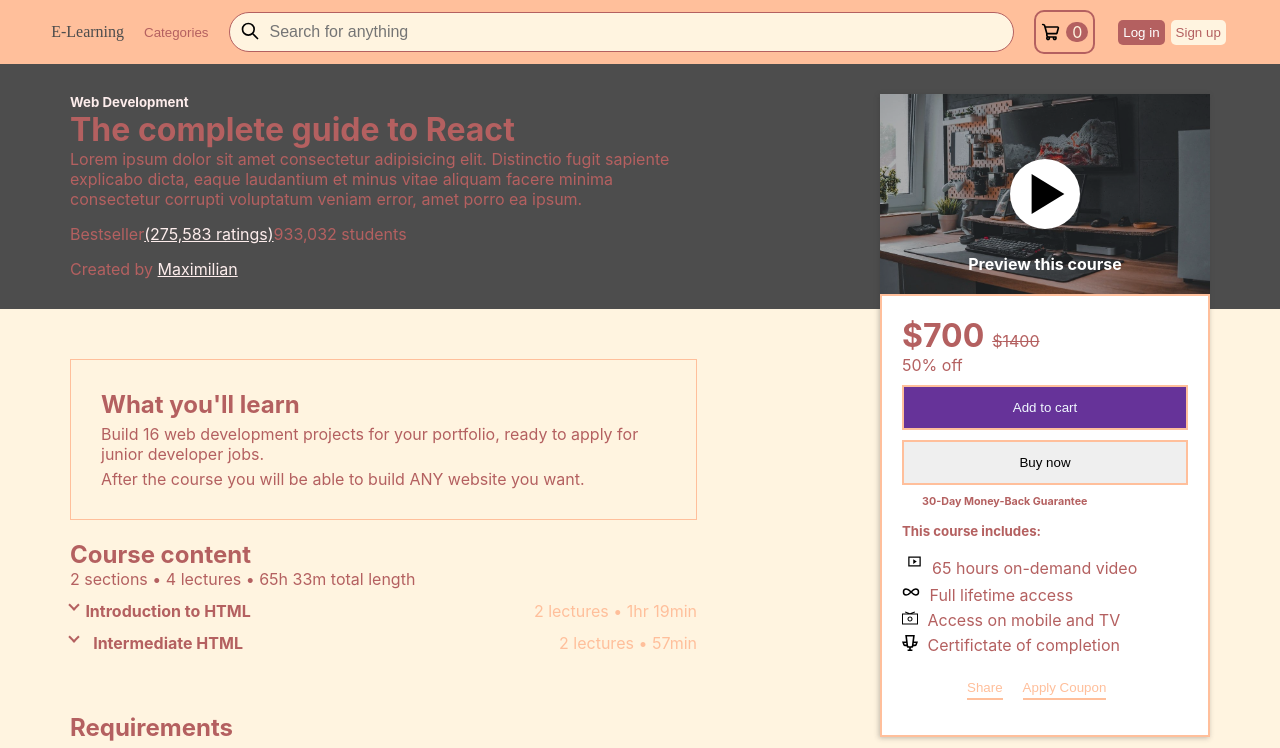
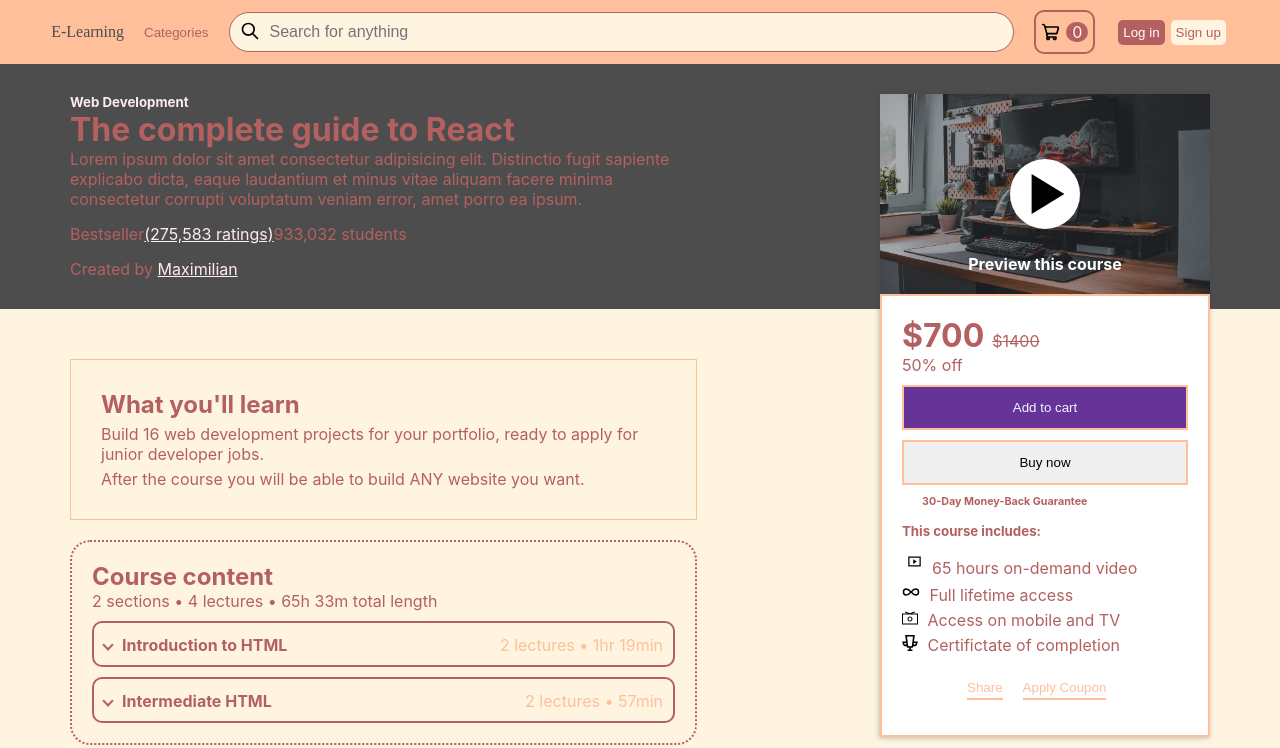
Before and after one commit to AmrNasem/E-Learning-Client, a React (Create React App) app: page /course/c1 in a window 1280 px wide. Shown: the top 748 px of the page. Built offline with nearby package versions, Linux system fonts and the light colour scheme.

Commit message:
styling 'course content' section & 'course view' page & resizing landing page & edit 'backward, forward' hovering color

```diff
--- a/src/components/Icons/BackwardIcon.module.css
+++ b/src/components/Icons/BackwardIcon.module.css
@@ -11,7 +11,7 @@
 
 .backward:hover,
 .backward:active {
-  background-color: #312b1a;
+  background-color: var(--secondary-color);
 }
 
 .backward span {
--- a/src/components/Icons/ForwardIcon.module.css
+++ b/src/components/Icons/ForwardIcon.module.css
@@ -11,7 +11,7 @@
 
 .forward:hover,
 .forward:active {
-  background-color: #312b1a;
+  background-color: var(--secondary-color);
 }
 
 .forward span {
--- a/src/components/InstructorUser.js
+++ b/src/components/InstructorUser.js
@@ -75,6 +75,7 @@
           </div>
         </div>
         <div className={classes.courses}>
+          <SocialMedia socialMedia={socialMedia} />
           <h3>My courses ({coursesIds.length})</h3>
           <div className={classes["course-list"]}>
             {coursesIds.map((id) => (
@@ -86,7 +87,7 @@
                 />
             ))}
           </div>
-          <SocialMedia socialMedia={socialMedia} />
+
         </div>
       </div>
     </Fragment>
--- a/src/components/InstructorUser.module.css
+++ b/src/components/InstructorUser.module.css
@@ -43,11 +43,11 @@
   border-radius: 50%;
   object-fit: cover;
 }
-.aside .social-media {
+.social-media {
   align-self: stretch;
   text-align: center;
 }
-.aside .social-media a{
+.social-media a{
   display: flex;
   font-weight: bold;
   color: var(--secondary-color);
@@ -61,7 +61,7 @@
   gap: 10px;
   transition: .2s;
 }
-.aside .social-media a:hover{
+.social-media a:hover{
   background-color: var(--secondary-color);
   color: var(--main-color);
 }
@@ -93,5 +93,5 @@
   flex-direction: row;
   flex-wrap: wrap;
   gap: 20px;
-  max-width: 541px;
+  /* max-width: 541px; */
 }
--- a/src/components/SingleCourse/Content/Content.module.css
+++ b/src/components/SingleCourse/Content/Content.module.css
@@ -4,6 +4,10 @@
   display: flex;
   flex-direction: column;
   flex-wrap: wrap;
+  border: 2px dotted var(--third-color);
+  border-radius: 20px;
+  padding: 20px;
+
 }
 
 @media (max-width: 850px) {
@@ -18,4 +22,5 @@
   border-bottom: 2px solid var(--secondary-color);
   cursor: pointer;
   align-self: flex-start;
+  margin-top: 10px;
 }
--- a/src/components/SingleCourse/Content/Lecture.js
+++ b/src/components/SingleCourse/Content/Lecture.js
@@ -19,7 +19,7 @@
         to={`/course/${courseId}/preview?sec=${parentId}&lec=${id}`}
       >
         {icon}
-        <p>{title}</p>
+        <p className={classes.title}>{title}</p>
         <span>{duration}</span>
       </Link>
     );
--- a/src/components/SingleCourse/Content/Section.module.css
+++ b/src/components/SingleCourse/Content/Section.module.css
@@ -2,20 +2,29 @@
   margin-top: 2px;
   display: flex;
   cursor: pointer;
-  justify-content: space-between;
+  align-items: center;
+  gap: 10px;
+}
+
+.lecture {
+  flex: 1;
 }
 
 .section{
   margin-top: 10px;
+  border: 2px solid var(--third-color);
+  border-radius: 10px;
+  padding: 10px;
   flex-direction: column;
   display: flex;
 }
-
+.details a{
+  color: var(--secondary-color);
+}
 .section .lecture{
   color: var(--secondary-color);
   text-align: right;
   width: 70%;
-
 }
 
 .rotate {
--- a/src/pages/CourseView.js
+++ b/src/pages/CourseView.js
@@ -34,6 +34,7 @@
               key={index}
               id={index}
               {...section}
+              className={classes.Section}
             />
           ))}
         </div>
--- a/src/pages/CourseView.module.css
+++ b/src/pages/CourseView.module.css
@@ -8,3 +8,10 @@
   margin: auto;
   outline: none;
 }
+.content{
+  margin: 20px 0 20px 15%;
+  border: 2px dotted var(--third-color);
+  border-radius: 20px;
+  padding: 20px;
+  width: 70%;
+}
--- a/src/pages/LandingPage.module.css
+++ b/src/pages/LandingPage.module.css
@@ -84,5 +84,5 @@
   border-radius: 5px;
 }
 .landing-courses {
-  padding: 50px 4%;
+  padding: 10px 1%;
 }
--- a/src/pages/User.module.css
+++ b/src/pages/User.module.css
@@ -7,5 +7,4 @@
   flex-direction: row;
   flex-wrap: wrap;
   gap: 20px;
-
 }
```
Also changed, not shown: src/components/Icons/VideoIcon.js (line endings or trailing spaces).
